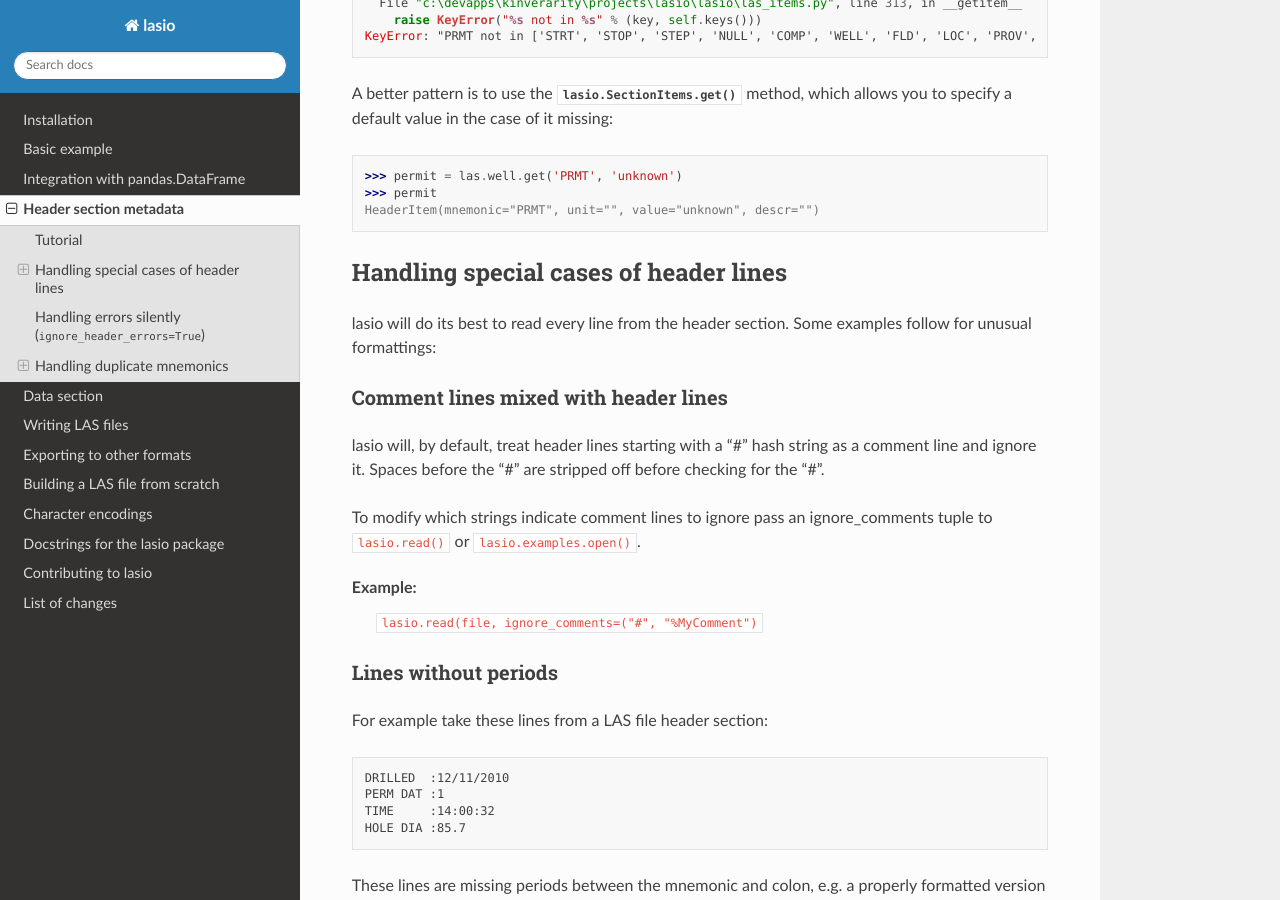
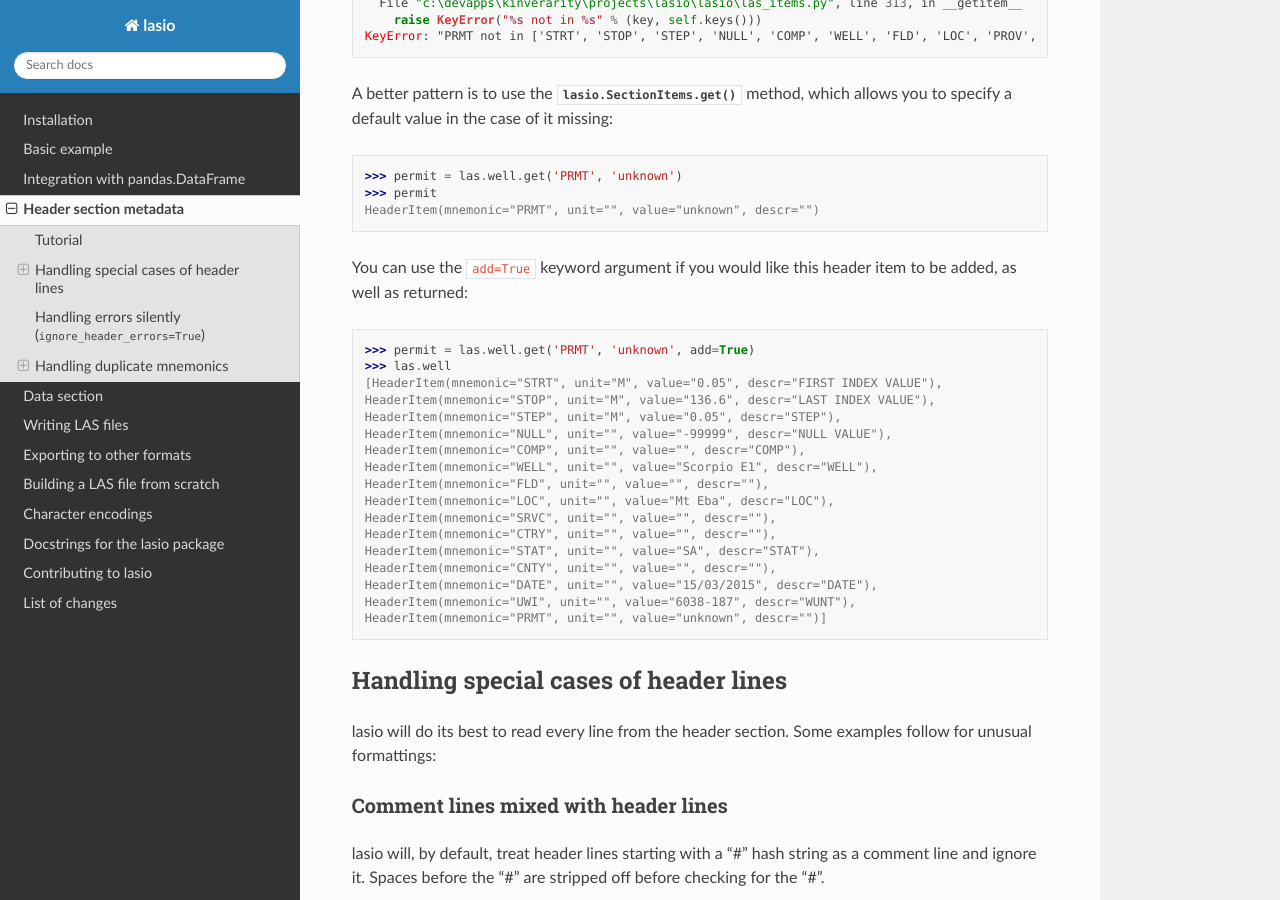
Before and after one commit to kinverarity1/lasio, a Sphinx documentation site: the page built from docs/source/header-section.rst, in a window 1280 px wide and 900 px high, scrolled down 5014 px. Built offline with Sphinx 7.4.7 and the Read the Docs theme 2.0.0, drawn with Linux system fonts in a browser that asks for light colours; formulas are drawn with MathJax 3.

Commit message:
Add SectionItems.get(..., add=True) to docs

```diff
--- a/docs/source/header-section.rst
+++ b/docs/source/header-section.rst
@@ -279,6 +279,29 @@ allows you to specify a default value in the case of it missing:
     >>> permit = las.well.get('PRMT', 'unknown')
     >>> permit
     HeaderItem(mnemonic="PRMT", unit="", value="unknown", descr="")
+
+You can use the ``add=True`` keyword argument if you would like this
+header item to be added, as well as returned:
+
+.. code-block:: python
+
+    >>> permit = las.well.get('PRMT', 'unknown', add=True)
+    >>> las.well
+    [HeaderItem(mnemonic="STRT", unit="M", value="0.05", descr="FIRST INDEX VALUE"),
+    HeaderItem(mnemonic="STOP", unit="M", value="136.6", descr="LAST INDEX VALUE"),
+    HeaderItem(mnemonic="STEP", unit="M", value="0.05", descr="STEP"),
+    HeaderItem(mnemonic="NULL", unit="", value="-99999", descr="NULL VALUE"),
+    HeaderItem(mnemonic="COMP", unit="", value="", descr="COMP"),
+    HeaderItem(mnemonic="WELL", unit="", value="Scorpio E1", descr="WELL"),
+    HeaderItem(mnemonic="FLD", unit="", value="", descr=""),
+    HeaderItem(mnemonic="LOC", unit="", value="Mt Eba", descr="LOC"),
+    HeaderItem(mnemonic="SRVC", unit="", value="", descr=""),
+    HeaderItem(mnemonic="CTRY", unit="", value="", descr=""),
+    HeaderItem(mnemonic="STAT", unit="", value="SA", descr="STAT"),
+    HeaderItem(mnemonic="CNTY", unit="", value="", descr=""),
+    HeaderItem(mnemonic="DATE", unit="", value="15/03/2015", descr="DATE"),
+    HeaderItem(mnemonic="UWI", unit="", value="6038-187", descr="WUNT"),
+    HeaderItem(mnemonic="PRMT", unit="", value="unknown", descr="")]
 
 Handling special cases of header lines
 --------------------------------------
```
Also changed, not shown: docs/source/changelog.rst (+23 -0 lines).
